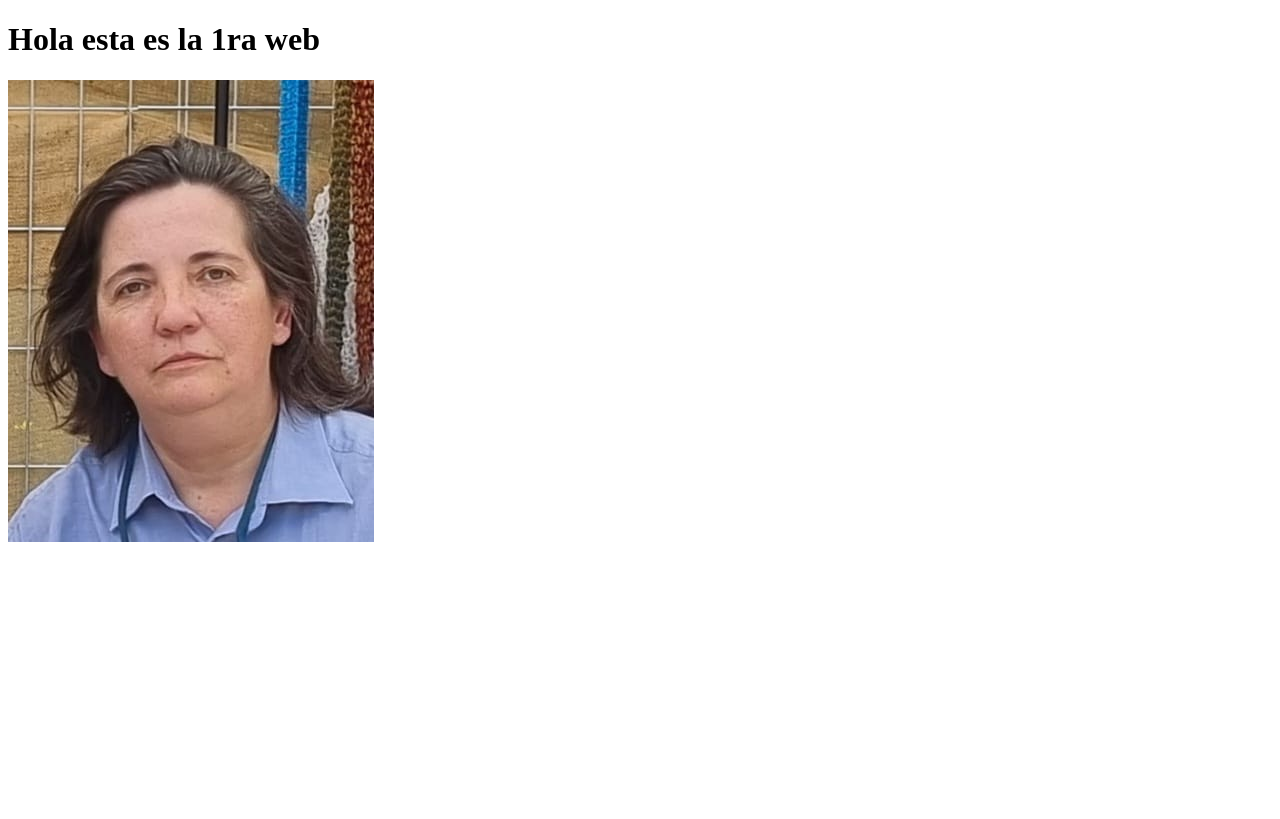
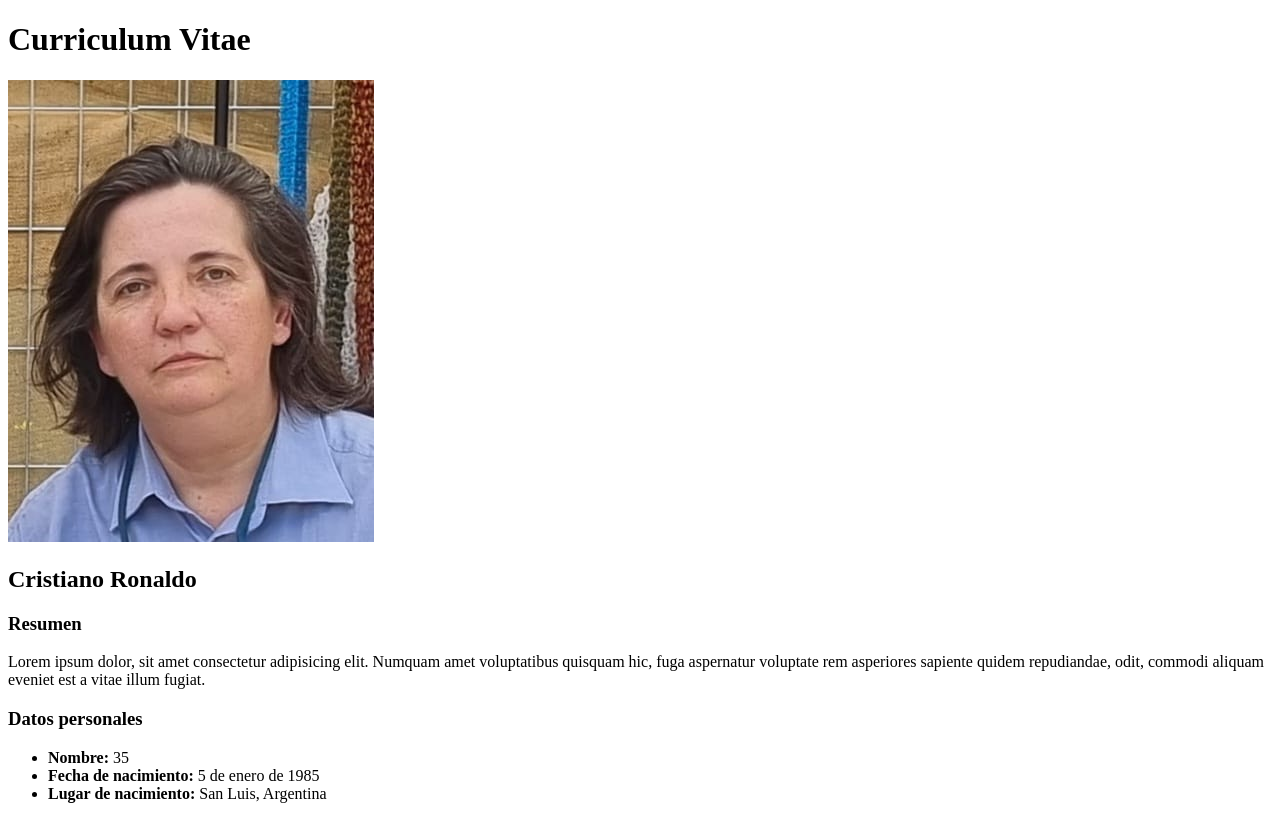
Before and after one commit to aflanog/ejercicio2, a plain HTML site: page index.html in a window 1280 px wide. Drawn offline with Linux system fonts and the light colour scheme.

Commit message:
se cargan datos perosonales

```diff
--- /dev/null
+++ b/assets/css/style.css
@@ -0,0 +1,9 @@
+#root{
+    margin: 0;
+    padding: 0;
+    box-sizing: border-box;
+}
+
+body{
+    font-family: 'Poppins', sans-serif;
+}
--- a/index.html
+++ b/index.html
@@ -7,12 +7,22 @@
 </head>
 <body>
     <header class="header container">
-        <div class="row justify-content-center">
-            <h1 class="title">Hola esta es la 1ra web</h1>
-            <img src="./assets/img/foto.jpg" alt="Foto">
+        <div class="container display-flex">
+            <div class="row justify-content-center">
+                <h1 class="title">Curriculum Vitae</h1>
+
+            </div>
         </div>
-
     </header>
-
+    <img src="./assets/img/foto.jpg" alt="Foto">
+    <h2>Cristiano Ronaldo</h2>
+    <h3>Resumen</h3>
+    <p>Lorem ipsum dolor, sit amet consectetur adipisicing elit. Numquam amet voluptatibus quisquam hic, fuga aspernatur voluptate rem asperiores sapiente quidem repudiandae, odit, commodi aliquam eveniet est a vitae illum fugiat.</p>
+    <h3>Datos personales</h3>
+    <ul>
+        <li><strong>Nombre:</strong> 35</li>
+        <li><strong>Fecha de nacimiento:</strong> 5 de enero de 1985</li>
+        <li><strong>Lugar de nacimiento:</strong> San Luis, Argentina</li>
+    </ul>
 </body>
 </html>
```
